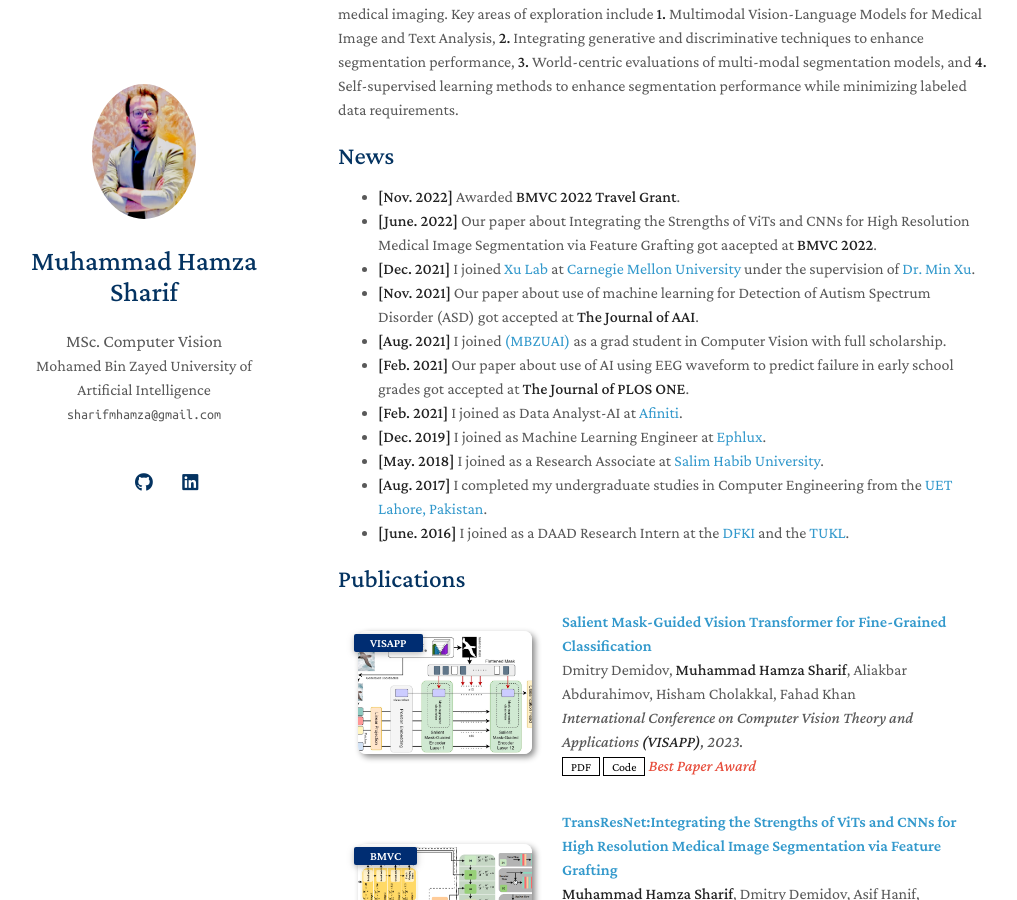
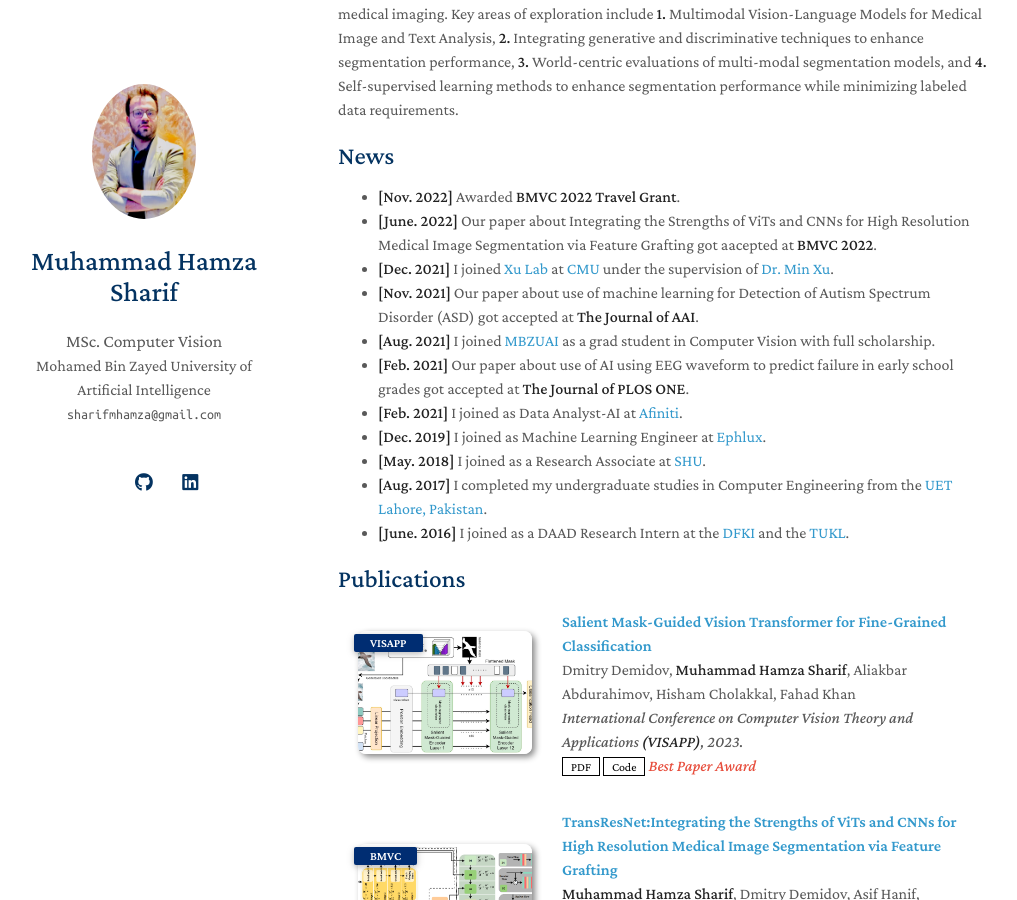
Before and after one commit to Sharifmhamza/sharifmhamza.github.io, a Jekyll site: the page built from index.md, in a window 1280 px wide and 900 px high, scrolled down 521 px. Shown: the whole window, without its empty margins (132-1149 px from the left). Built offline with Jekyll 4.4.1, drawn with Linux system fonts in a browser that asks for light colours; a style sheet for code colours, icons or effects is not loaded; our own code applies the rules of GitHub Pages for plain Markdown files.

Commit message:
Update index.md

```diff
--- a/index.md
+++ b/index.md
@@ -17,13 +17,13 @@ My research centers on **Multi-modal Generative and Discriminative Learning** wi
 ## News
 - **[Nov. 2022]** Awarded <strong>BMVC 2022 Travel Grant</strong>.
 - **[June. 2022]** Our paper about Integrating the Strengths of ViTs and CNNs for High Resolution Medical Image Segmentation via Feature Grafting got aacepted at <strong>BMVC 2022</strong>.
-- **[Dec. 2021]** I joined [Xu Lab](https://xulabs.github.io/) at [Carnegie Mellon University](https://www.cmu.edu/) under the supervision of [Dr. Min Xu](https://xulabs.github.io/min-xu/).
+- **[Dec. 2021]** I joined [Xu Lab](https://xulabs.github.io/) at [CMU](https://www.cmu.edu/) under the supervision of [Dr. Min Xu](https://xulabs.github.io/min-xu/).
 - **[Nov. 2021]** Our paper about use of machine learning for Detection of Autism Spectrum Disorder (ASD) got accepted at <strong>The Journal of AAI</strong>.
-- **[Aug. 2021]** I joined [(MBZUAI)](http://www.mbzuai.ac.ae) as a grad student in Computer Vision with full scholarship.
+- **[Aug. 2021]** I joined [MBZUAI](http://www.mbzuai.ac.ae) as a grad student in Computer Vision with full scholarship.
 - **[Feb. 2021]** Our paper about use of AI using EEG waveform to predict failure in early school grades got accepted at <strong>The Journal of PLOS ONE</strong>.
 - **[Feb. 2021]** I joined as Data Analyst-AI at [Afiniti](https://www.afiniti.com/).
 - **[Dec. 2019]** I joined as Machine Learning Engineer at [Ephlux](https://www.ephlux.com/).
-- **[May. 2018]** I joined as a Research Associate at [Salim Habib University](https://www.shu.edu.pk/).
+- **[May. 2018]** I joined as a Research Associate at [SHU](https://www.shu.edu.pk/).
 - **[Aug. 2017]** I completed my undergraduate studies in Computer Engineering from the [UET Lahore, Pakistan](https://www.uet.edu.pk/home/).
 - **[June. 2016]** I joined as a DAAD Research Intern at the [DFKI](https://www.dfki.de/web) and the [TUKL](https://rptu.de/en/).
 
```
